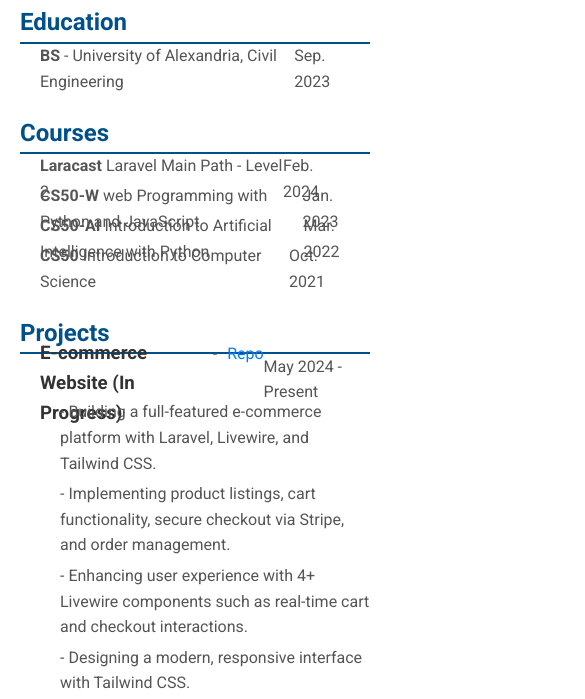
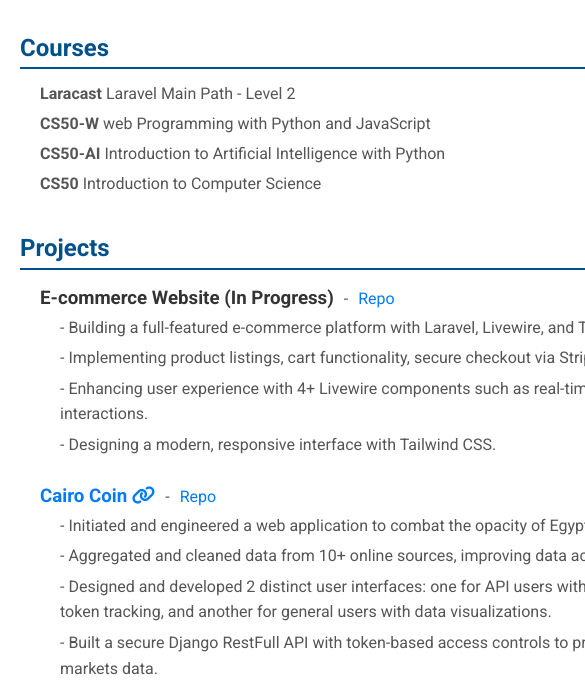
Before and after one commit to hamed-elfayome/Resume, a plain HTML site: page index.html in a window 390 px wide. Shown: the part 288-987 px from the top of the page, 585 px wide, since content can reach past the window. Drawn offline with Linux system fonts and the light colour scheme.

Commit message:
Update index.html

```diff
--- a/index.html
+++ b/index.html
@@ -174,6 +174,13 @@
         .additional {
             margin-top: 20px;
         }
+
+        @media (max-width: 600px) {
+            .container{
+                width: 200%;
+                margin: 0;
+            }
+        }
     </style>
 </head>
 
```
